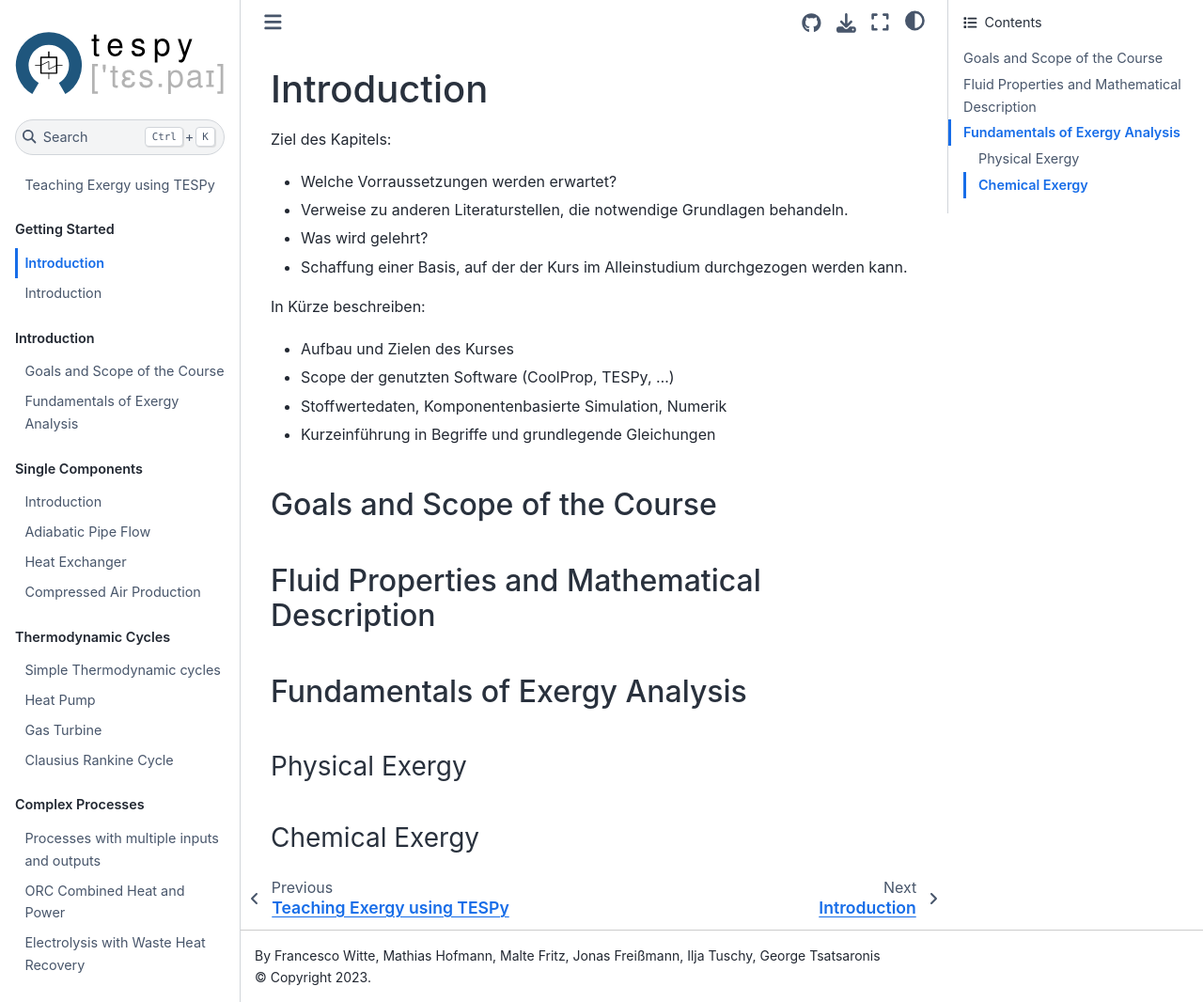
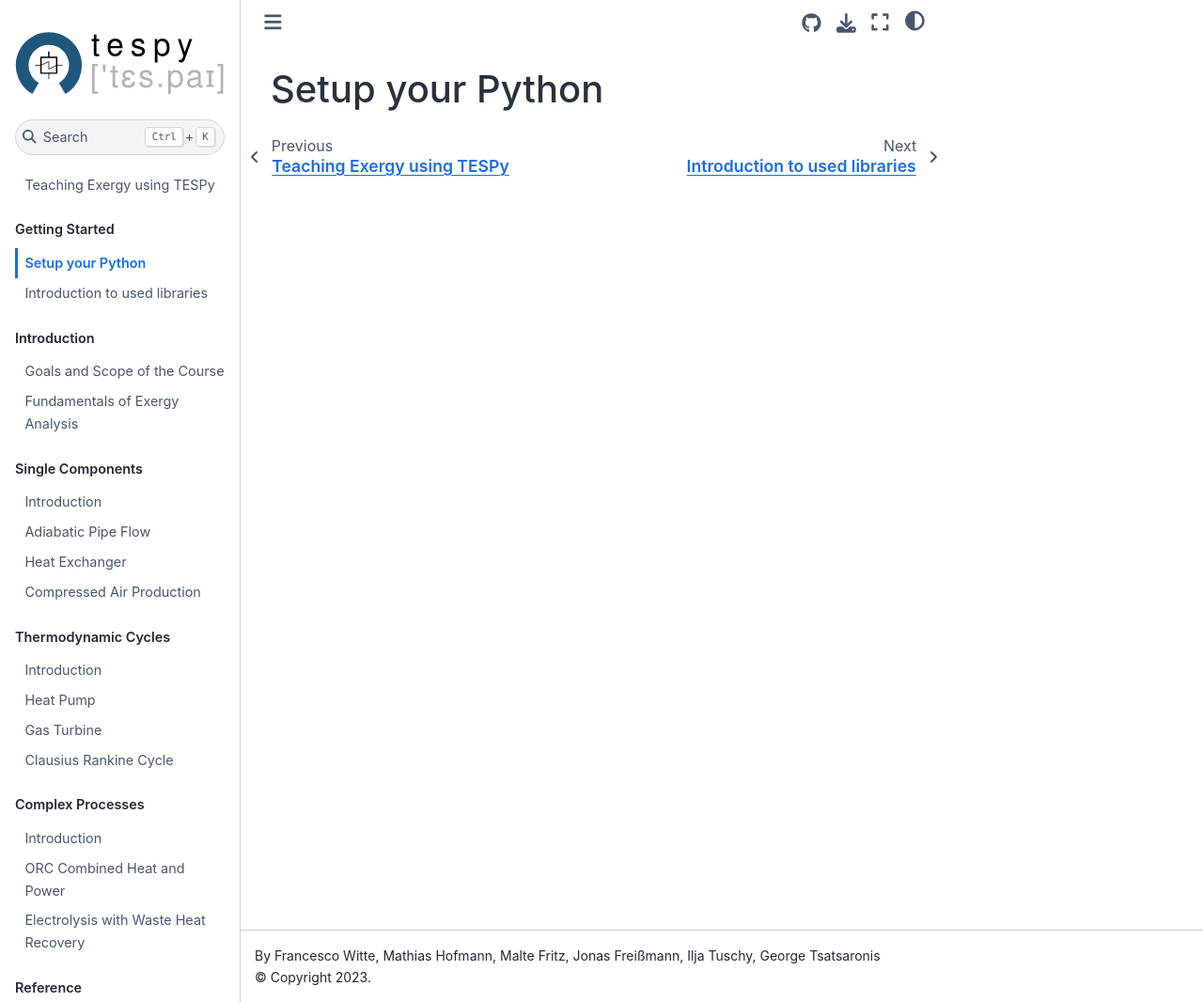
Before and after one commit to fwitte/TESPy_teaching_exergy, a Jupyter Book: the page built from book/getting-started/setup-python.ipynb, in a window 1280 px wide and 1066 px high. Shown: the whole window at 94% size. Built offline with Jupyter Book 1.0.4 settings and Sphinx 7.4.7 and the Sphinx Book theme 1.1.4, drawn with Linux system fonts in a browser that asks for light colours.

Commit message:
A little bit more fine tuning

```diff
--- a/book/cycles/intro.md
+++ b/book/cycles/intro.md
@@ -1,4 +1,4 @@
-# Simple Thermodynamic cycles
+# Introduction
 
 -> Referenz Einführung TESPy
 
--- a/book/processes/intro.md
+++ b/book/processes/intro.md
@@ -1,4 +1,4 @@
-# Processes with multiple inputs and outputs
+# Introduction
 
 Ziele des Kapitels
 - Unterschiedlich wertige Energien in Praxisbeispielen darstellen, um den Unterschied zwischen Energie und Exergy zu verdeutlichen
--- a/book/references.bib
+++ b/book/references.bib
@@ -85,14 +85,3 @@
   month = jul,
   year = {2022},
 }
-
-@article{Morosuk2019,
-  title = {Splitting physical exergy: Theory and application},
-  journal = {Energy},
-  volume = {167},
-  pages = {698-707},
-  year = {2019},
-  issn = {0360-5442},
-  doi = {https://doi.org/10.1016/j.energy.2018.10.090},
-  author = {Tatiana Morosuk and George Tsatsaronis}
-}
```
Also changed, not shown: book/getting-started/intro-packages.ipynb, book/getting-started/setup-python.ipynb.
